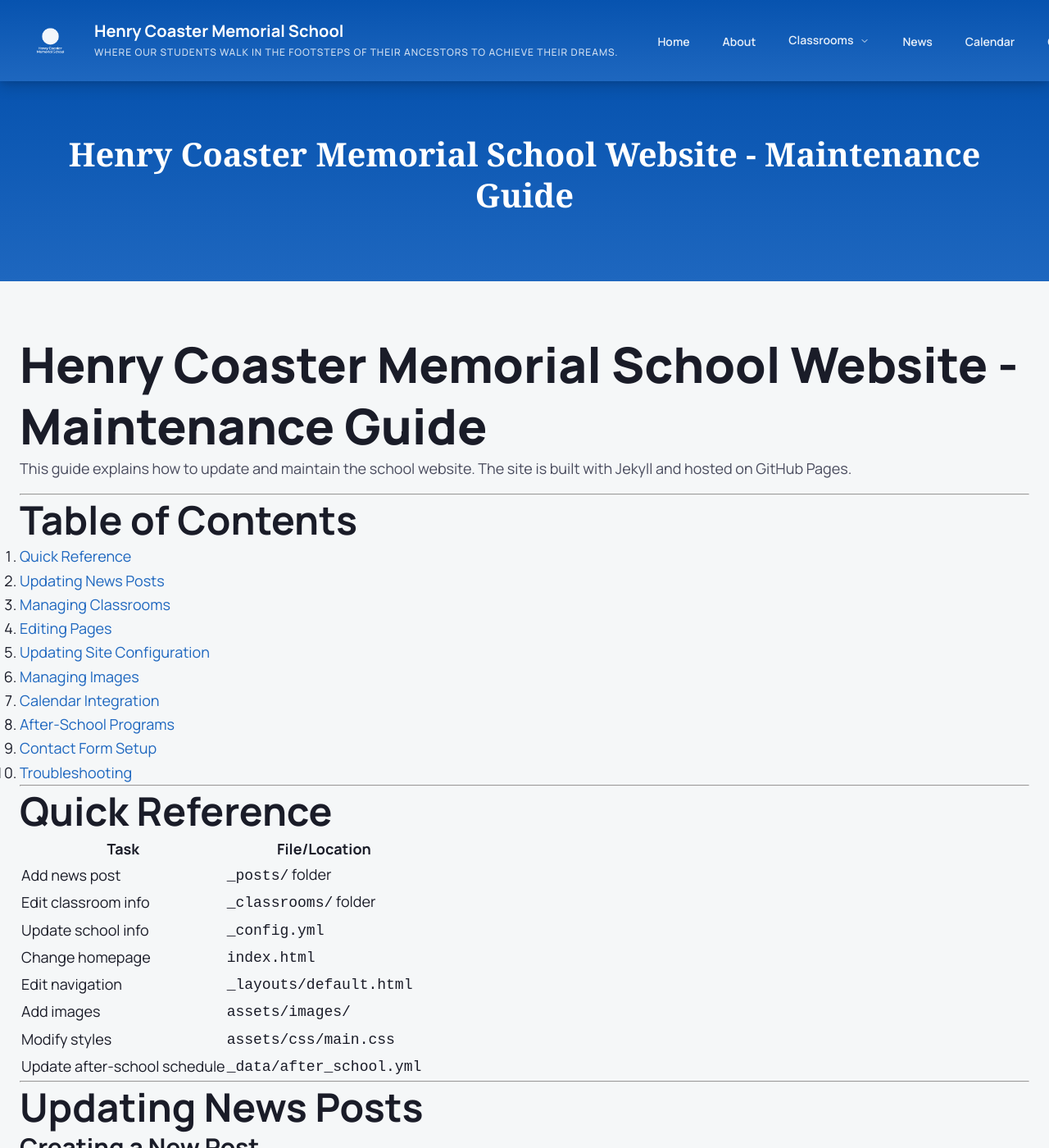
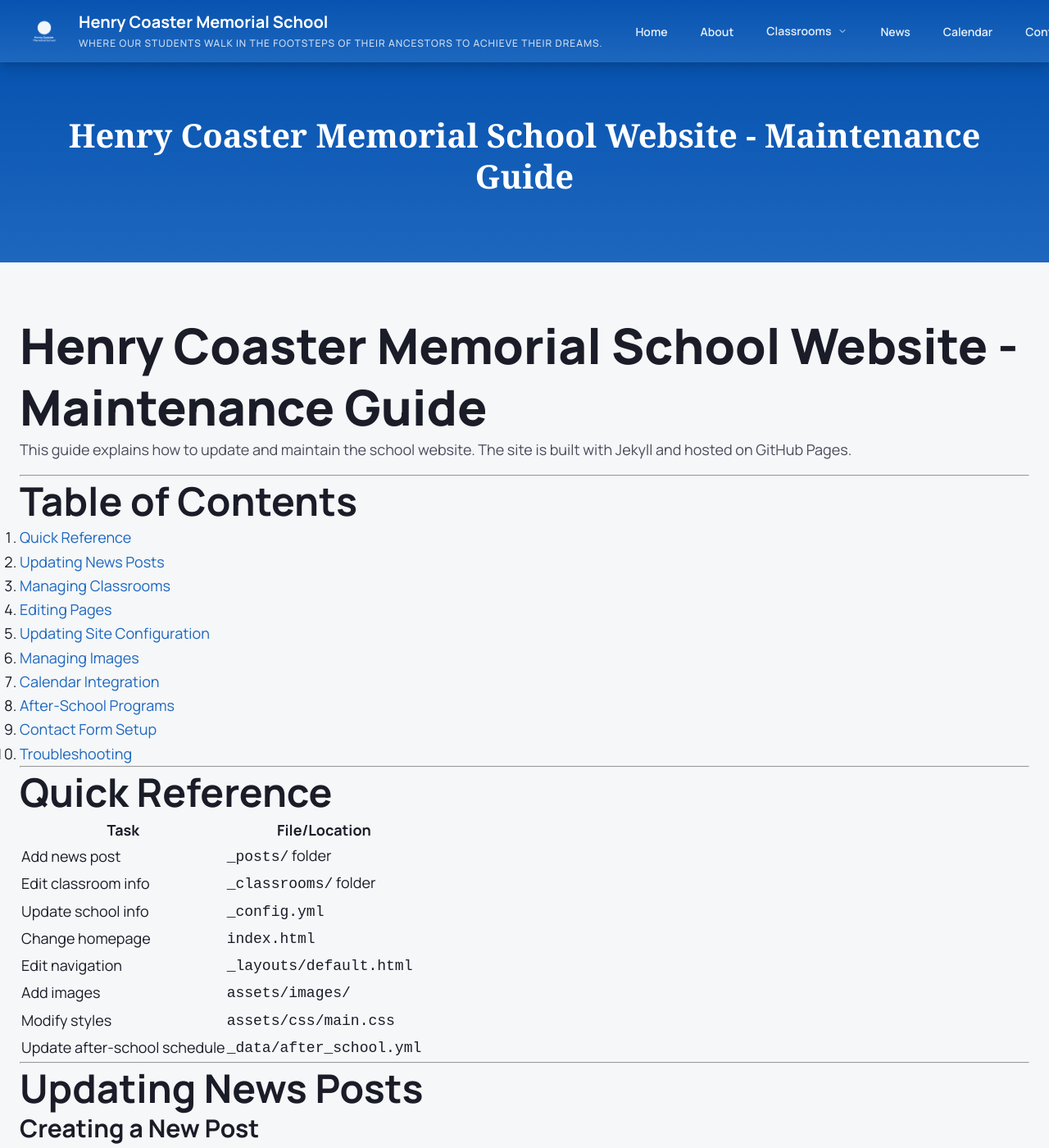
Before and after one commit to reckegabe58/HCMS, a Jekyll site: the page built from README-MAINTENANCE.md, in a window 1280 px wide and 1400 px high. Shown: the whole window at 82% size. Built offline with Jekyll 4.4.1, drawn with Linux system fonts in a browser that asks for light colours; our own code applies the rules of GitHub Pages for plain Markdown files.

Commit message:
Remove Student Portal button and make header more compact

```diff
--- a/_layouts/default.html
+++ b/_layouts/default.html
@@ -90,9 +90,6 @@
               </svg>
               <input type="search" placeholder="Search..." aria-label="Search" id="searchInput">
             </div>
-
-            <!-- Student Portal Button -->
-            <a href="#" class="btn-portal">Student Portal</a>
           </nav>
 
         </div>
--- a/assets/css/main.css
+++ b/assets/css/main.css
@@ -300,22 +300,22 @@ a:hover {
   display: flex;
   align-items: center;
   justify-content: space-between;
-  padding: var(--space-sm) 0;
-  gap: var(--space-xl);
+  padding: var(--space-xs) 0;
+  gap: var(--space-lg);
 }
 
 /* Logo Section */
 .site-logo {
   display: flex;
   align-items: center;
-  gap: var(--space-md);
+  gap: var(--space-sm);
   text-decoration: none;
   flex-shrink: 0;
 }
 
 .logo-image {
-  width: 75px;
-  height: 75px;
+  width: 60px;
+  height: 60px;
   object-fit: contain;
   filter: brightness(0) invert(1);
   opacity: 0.95;
```
